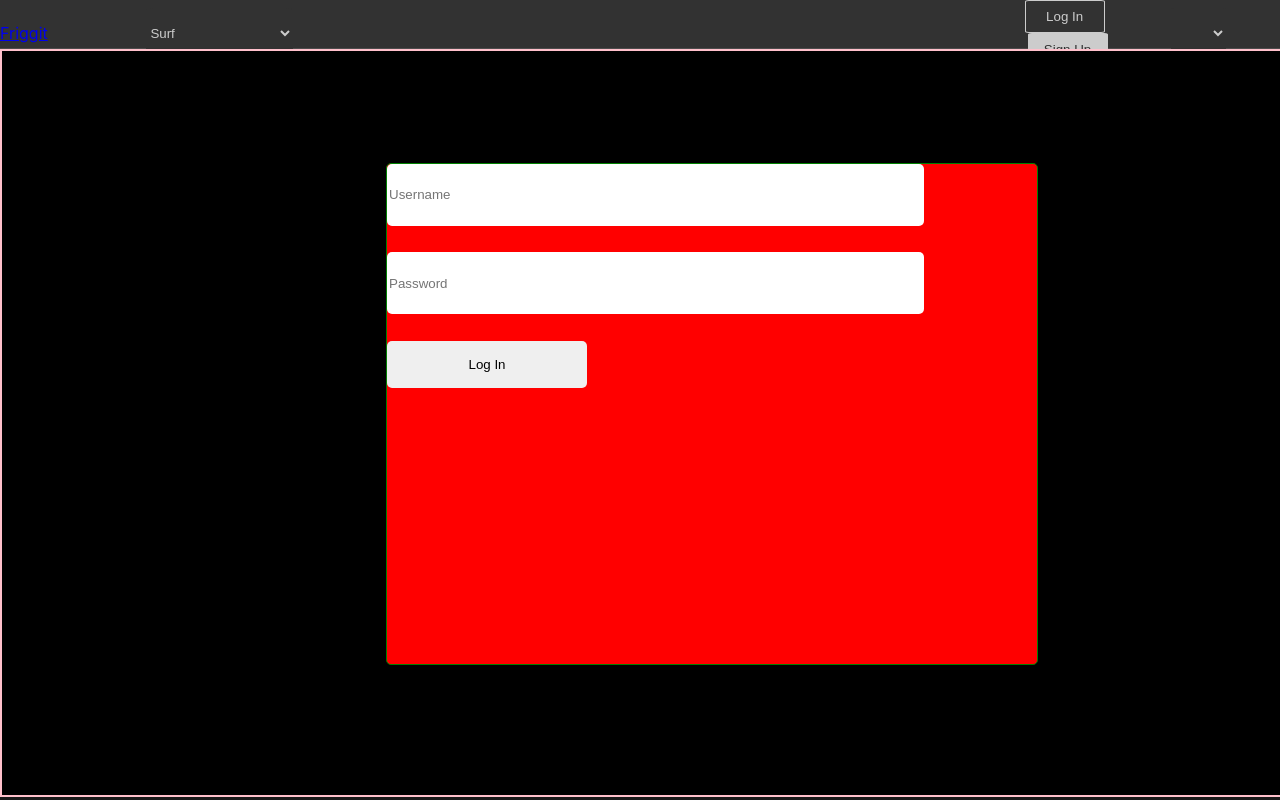
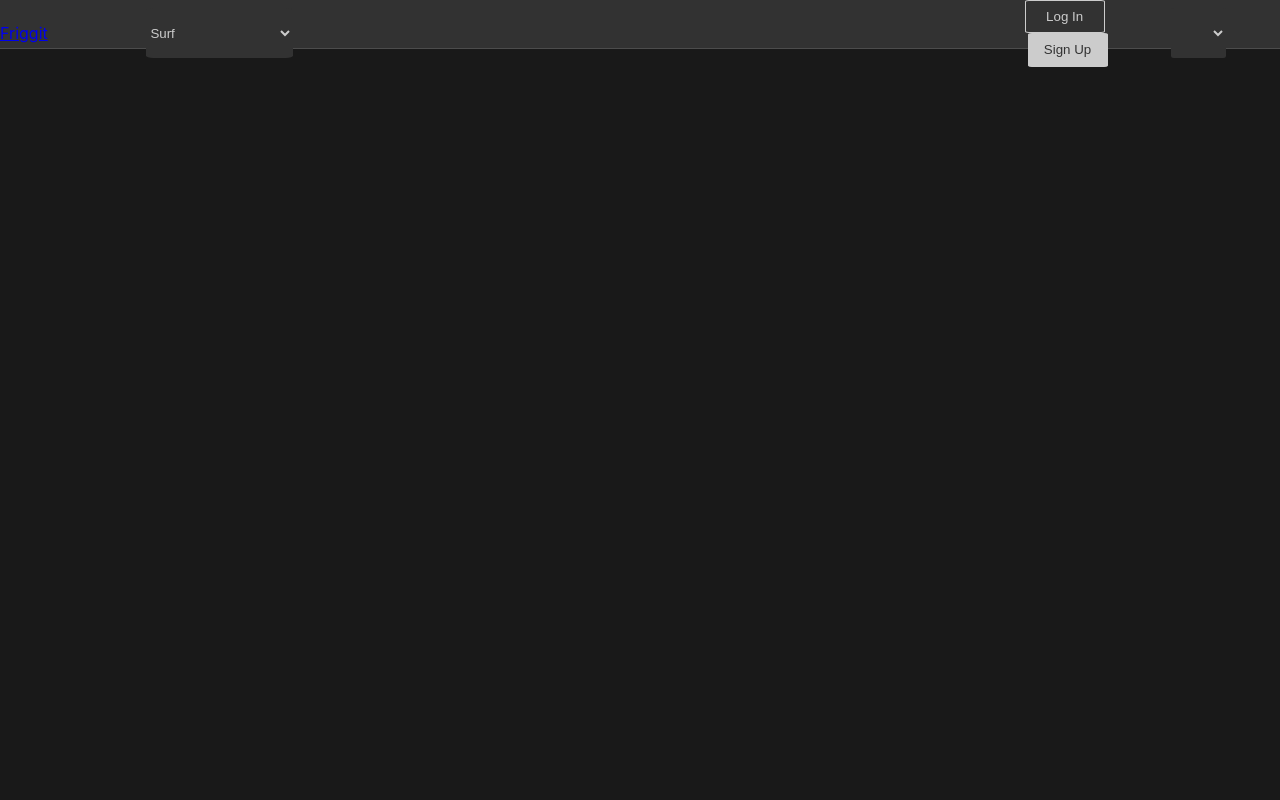
Before and after one commit to Pixelynx/friggit, a React (Create React App) app in the folder frontend/: page / in a window 1280 px wide. Built offline with nearby package versions, Linux system fonts and the light colour scheme.

Commit message:
login modal working TT.TT

```diff
--- a/frontend/src/components/login/loginModal.jsx
+++ b/frontend/src/components/login/loginModal.jsx
@@ -1,10 +1,10 @@
 import React from 'react';
 import '../../css/navigation/loginModal.css';
 
-export const LoginModal = ({ loginModalIsOpen }) => {
+export const LoginModal = ({ isOpen }) => {
   return(
     <>
-      {!loginModalIsOpen ?
+      {isOpen ?
         <div className='login_modal_container'>
           <form className='login_modal'>
 
--- a/frontend/src/components/navigation/navBar.jsx
+++ b/frontend/src/components/navigation/navBar.jsx
@@ -22,9 +22,11 @@ class NavBar extends Component {
   };
 
   render() {
+    const { loginModalIsOpen, signupModalIsOpen } = this.state;
     console.log(this.state)
 
   return(
+
     <>
       <div className='navBar_Container'>
         <nav className='home_icon'>
@@ -41,7 +43,7 @@ class NavBar extends Component {
           <button
             className='log_in'
             name='log_in'
-            onClick={ this.openLoginModal }>Log In</button>
+            onClick={ loginModalIsOpen ? this.closeLoginModal : this.openLoginModal }>Log In</button>
           <button className='sign_up' name='sign_up' >Sign Up</button>
         </div>
 
@@ -50,7 +52,12 @@ class NavBar extends Component {
           <option>Log In/Sign Up</option>
         </select>
       </div>
-      <LoginModal />
+
+      <LoginModal
+        isOpen={loginModalIsOpen}
+        openLoginModal={this.openLoginModal}
+        closeLoginModal={this.closeLoginModal}
+        />
 
     </>
   )}
--- a/frontend/src/containers/navBar_Container.jsx
+++ b/frontend/src/containers/navBar_Container.jsx
@@ -1,7 +1,6 @@
 import React, { Component } from 'react';
 import { connect } from 'react-redux';
 
-import { loginModalIsShowing } from '../actions/navActions/logInAction.js';
 import NavBar from '../components/navigation/navBar.jsx';
 
 
@@ -11,9 +10,7 @@ class NavBarContainer extends Component {
     return(
       <>
       <div>
-        <NavBar
-            loginClick={() => this.props.loginModalIsShowing()}
-          />
+        <NavBar/>
 
       </div>
       </>
--- a/frontend/src/css/navigation/loginModal.css
+++ b/frontend/src/css/navigation/loginModal.css
@@ -11,8 +11,7 @@
   position: relative;
   width: 650px;
   height: 500px;
-  background-color: red;
-  border: 1px solid green;
+  background-color: #323232;
   border-radius: 5px;
   color: green;
   left: 30%;
```
